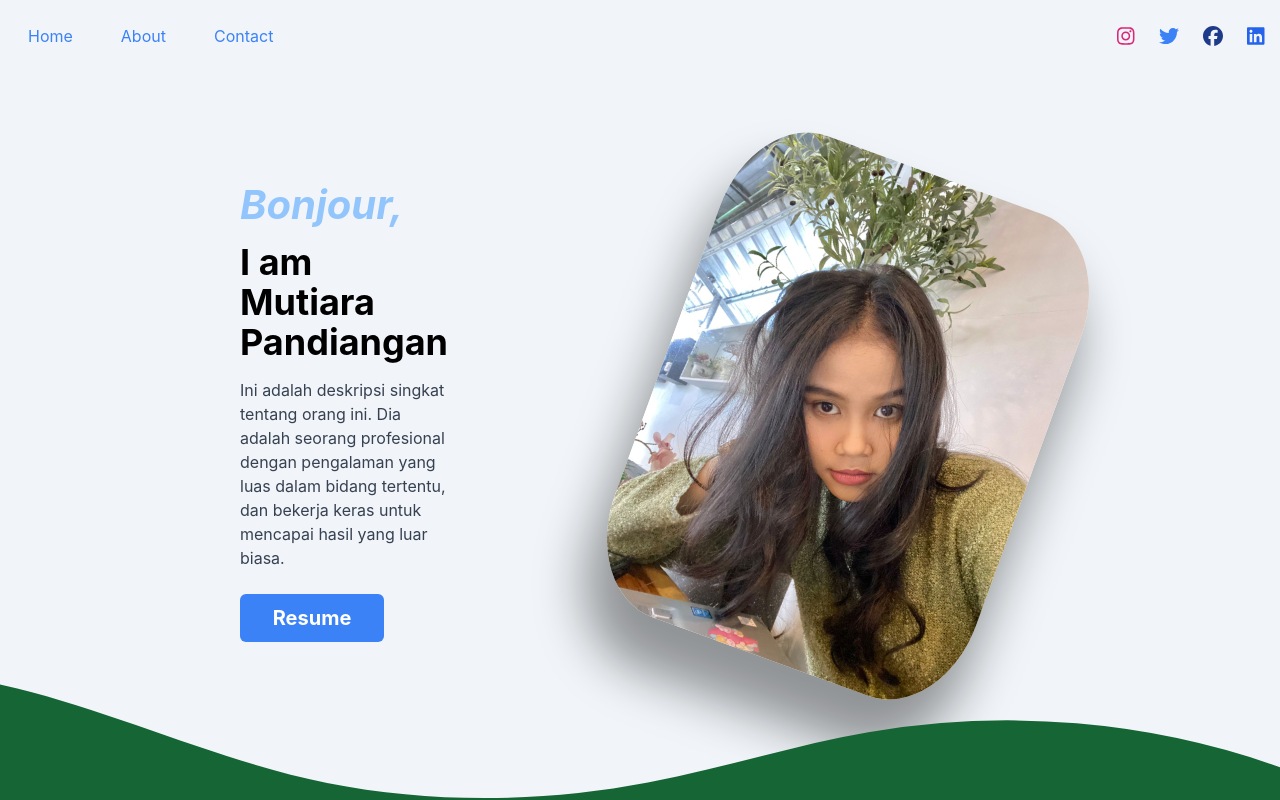
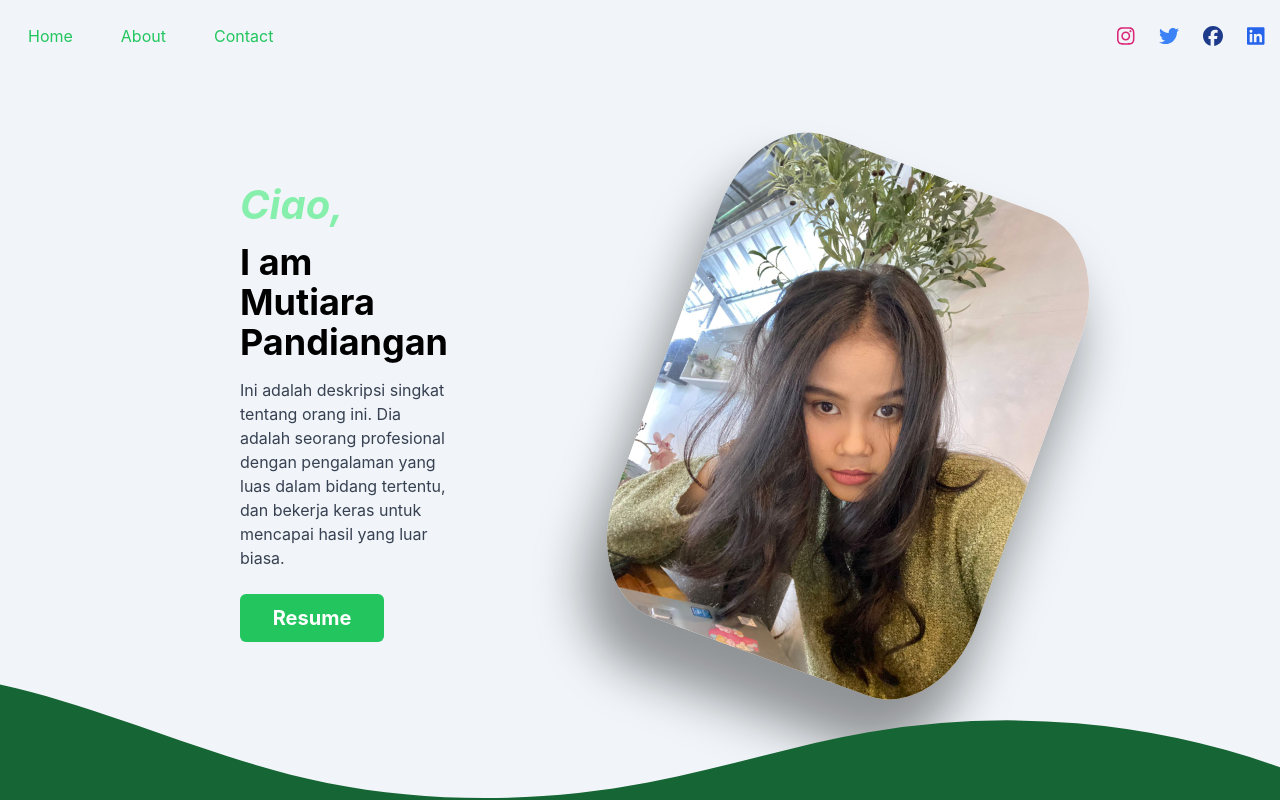
Before and after one commit to wheelyu/Mutiara-porto, a React (Create React App) app: page / in a window 1280 px wide. Shown: the top 800 px of the page. Built offline with nearby package versions, Linux system fonts and the light colour scheme.

Commit message:
Feat animation

```diff
--- a/public/index.html
+++ b/public/index.html
@@ -2,7 +2,7 @@
 <html lang="en">
   <head>
     <meta charset="utf-8" />
-    <link rel="icon" href="%PUBLIC_URL%/favicon.ico" />
+    <link rel="icon" href="tr-bg.png" />
     <meta name="viewport" content="width=device-width, initial-scale=1" />
     <meta name="theme-color" content="#000000" />
     <meta
@@ -24,7 +24,7 @@
       work correctly both with client-side routing and a non-root public URL.
       Learn how to configure a non-root public URL by running `npm run build`.
     -->
-    <title>React App</title>
+    <title>Mutiara Portofolio</title>
   </head>
   <body>
     <noscript>You need to enable JavaScript to run this app.</noscript>
--- a/src/App.js
+++ b/src/App.js
@@ -3,7 +3,23 @@ import Navbar from "./components/Navbar";
 import CustomShapeDivider from "./components/CustomShapeDivider";
 import ContentWithImage from "./components/content";
 import About from "./components/about";
+import React from "react";
 function App() {
+  const [isLoading, setIsLoading] = React.useState(true);
+  React.useEffect(() => {
+    setTimeout(() => {
+      setIsLoading(false);
+    }, 2000);
+  }, []);
+
+  if (isLoading) {
+    return (
+      <div className="loader-container">
+        <div className="loader"></div>
+      </div>
+    );
+  }
+
   return (
     <div className="App">
       <Navbar />
--- a/src/components/CustomShapeDivider.js
+++ b/src/components/CustomShapeDivider.js
@@ -1,3 +1,4 @@
+import { div } from "framer-motion/client";
 import React, { useState, useEffect } from "react";
 
 const CustomShapeDivider = () => {
@@ -27,9 +28,9 @@ const CustomShapeDivider = () => {
   }, []);
 
   return (
-    <div className="absolute bottom-0 left-0 w-full overflow-hidden leading-none transform rotate-180 bg-transparent">
+    <div className="absolute bottom-0 left-0 w-full overflow-hidden leading-none transform rotate-180 bg-transparent divider">
       <svg
-        className="relative block h-36 transform rotate-y-180"
+        className="relative block h-36 transform rotate-y-180 animate-slide-up"
         data-name="Layer 1"
         xmlns="http://www.w3.org/2000/svg"
         viewBox="0 0 1200 120"
@@ -40,7 +41,7 @@ const CustomShapeDivider = () => {
       >
         <path
           d="M321.39,56.44c58-10.79,114.16-30.13,172-41.86,82.39-16.72,168.19-17.73,250.45-.39C823.78,31,906.67,72,985.66,92.83c70.05,18.48,146.53,26.09,214.34,3V0H0V27.35A600.21,600.21,0,0,0,321.39,56.44Z"
-          className="fill-green-800 "
+          className="fill-green-800"
         ></path>
       </svg>
     </div>
--- a/src/components/Navbar.js
+++ b/src/components/Navbar.js
@@ -38,7 +38,7 @@ const Navbar = () => {
             className={`transition-all  py-2 rounded ${
               isScrolled
                 ? "text-white hover-lines px-5  "
-                : "text-blue-500 px-3 hover-line"
+                : "text-green-500 px-3 hover-line"
             }`}
           >
             Home
@@ -48,7 +48,7 @@ const Navbar = () => {
             className={`transition-all px-3 py-2 ${
               isScrolled
                 ? "text-white hover-lines"
-                : "text-blue-500 px-3 hover-line"
+                : "text-green-500 px-3 hover-line"
             }`}
           >
             About
@@ -58,7 +58,7 @@ const Navbar = () => {
             className={`transition-all px-3 py-2 ${
               isScrolled
                 ? "text-white hover-lines"
-                : "text-blue-500 px-3 hover-line"
+                : "text-green-500 px-3 hover-line"
             }`}
           >
             Contact
--- a/src/components/about.js
+++ b/src/components/about.js
@@ -1,8 +1,8 @@
 import React, { useEffect } from "react";
 import AOS from "aos";
 import "aos/dist/aos.css";
-import { TypeAnimation } from "react-type-animation";
-import { motion } from "framer-motion";
+// import { TypeAnimation } from "react-type-animation";
+// import { motion } from "framer-motion";
 // Jika Anda ingin mengimpor modul tambahan
 
 const About = () => {
--- a/src/components/content.js
+++ b/src/components/content.js
@@ -22,7 +22,7 @@ const ContentWithImage = () => {
           }}
         >
           <div className="md:w-1/2 text-center md:text-left ">
-            <p className="text-xl font-bold mb-4 italic text-blue-300">
+            <p className="text-xl font-bold mb-4 italic text-green-300">
               <TypeAnimation
                 sequence={[
                   // Same substring at the start will only be typed out once, initially
@@ -51,7 +51,7 @@ const ContentWithImage = () => {
               profesional dengan pengalaman yang luas dalam bidang tertentu, dan
               bekerja keras untuk mencapai hasil yang luar biasa.
             </p>
-            <button class="overflow-hidden relative w-36 p-2 h-12 bg-blue-500 text-white border-none rounded-md text-xl font-bold cursor-pointer  z-0 group">
+            <button class="overflow-hidden relative w-36 p-2 h-12 bg-green-500 text-white border-none rounded-md text-xl font-bold cursor-pointer  z-0 group">
               Resume
               <span class="absolute w-40 h-32 -top-8 -left-2 bg-green-200 rotate-12 transform scale-x-0 group-hover:scale-x-100 transition-transform group-hover:duration-500 duration-1000 origin-left"></span>
               <span class="absolute w-40 h-32 -top-8 -left-2 bg-green-400 rotate-12 transform scale-x-0 group-hover:scale-x-100 transition-transform group-hover:duration-700 duration-700 origin-left"></span>
--- a/src/index.css
+++ b/src/index.css
@@ -21,7 +21,7 @@ code {
   display: block;
   width: 0;
   height: 2px;
-  background-color: #3b82f6; /* Tailwind's blue-500 */
+  background-color: #10aa25; /* Tailwind's blue-500 */
   transition: width 0.3s ease;
   margin-top: 4px;
 }
@@ -42,3 +42,23 @@ code {
 .hover-lines:hover::after {
   width: 100%;
 }
+/* HTML: <div class="loader"></div> */
+.loader-container {
+  display: flex;
+  justify-content: center;
+  align-items: center;
+  height: 100vh;
+}
+.loader {
+  width: 50px;
+  aspect-ratio: 1;
+  --_c: no-repeat radial-gradient(farthest-side, #25b09b 92%, #0000);
+  background: var(--_c) top, var(--_c) left, var(--_c) right, var(--_c) bottom;
+  background-size: 12px 12px;
+  animation: l7 1s infinite;
+}
+@keyframes l7 {
+  to {
+    transform: rotate(0.5turn);
+  }
+}
--- a/tailwind.config.js
+++ b/tailwind.config.js
@@ -1,10 +1,18 @@
 /** @type {import('tailwindcss').Config} */
 module.exports = {
-  content: [
-    "./src/**/*.{js,jsx,ts,tsx}",
-  ],
+  content: ["./src/**/*.{js,jsx,ts,tsx}"],
   theme: {
-    extend: {},
+    extend: {
+      keyframes: {
+        "slide-up": {
+          "0%": { transform: "translateY(-100%)" },
+          "100%": { transform: "translateY(0)" },
+        },
+      },
+      animation: {
+        "slide-up": "slide-up 1.5s ease-out",
+      },
+    },
   },
   plugins: [],
-}
+};
```
Also changed, not shown: public/tr-bg.png (added).
